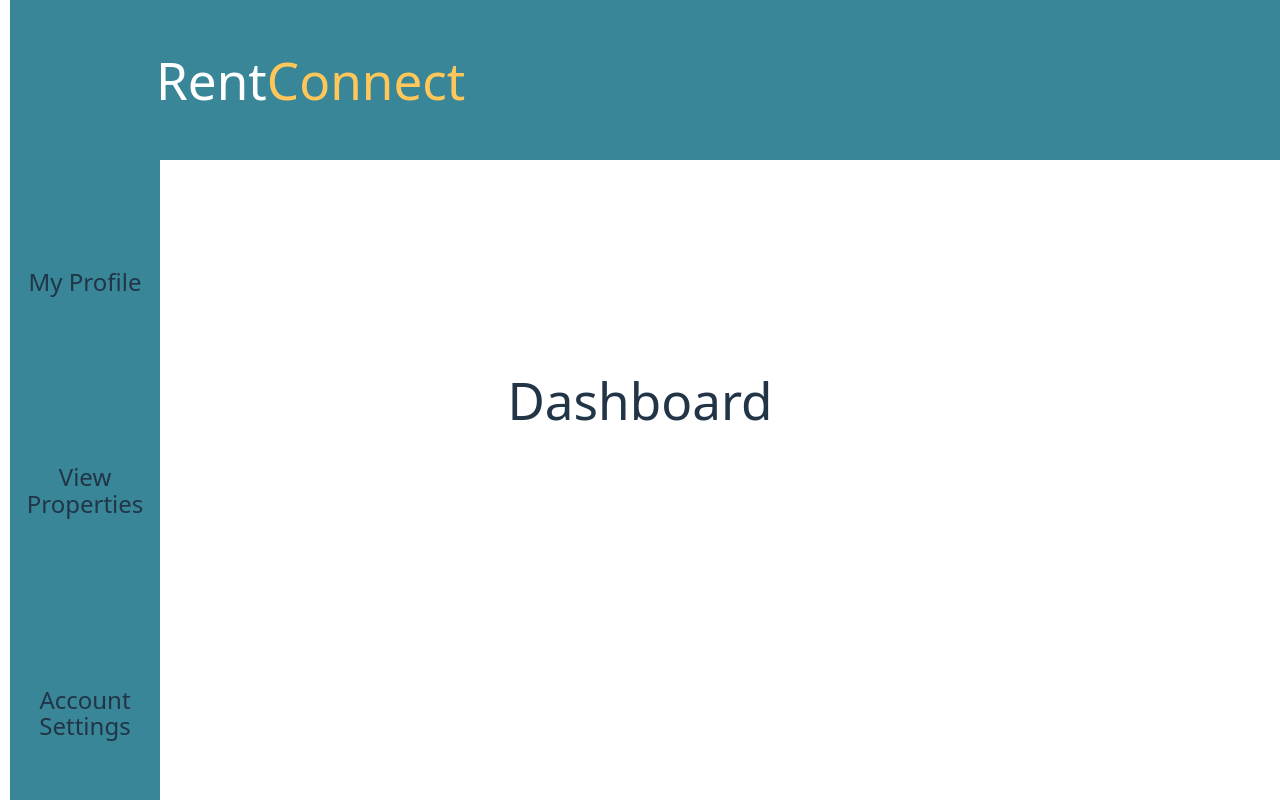
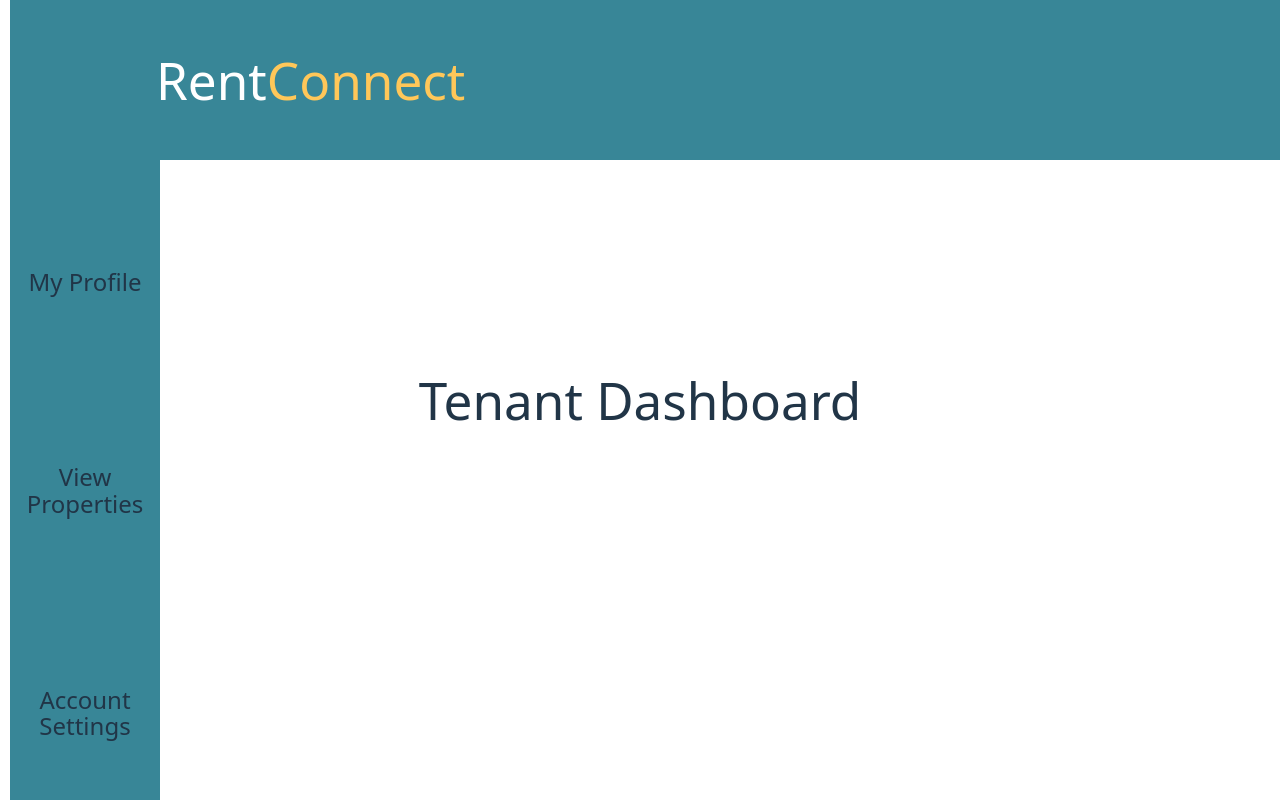
Before and after one commit to murray-pocha/RentConnect, a React (Vite) app in the folder Frontend/: page / in a window 1280 px wide. Built offline with nearby package versions, Linux system fonts and the light colour scheme; some icons are missing.

Commit message:
README changes

```diff
--- a/Frontend/src/components/TenantDashboard.jsx
+++ b/Frontend/src/components/TenantDashboard.jsx
@@ -5,8 +5,15 @@ import Sidenav from "./Sidenav";
 function TenantDashboard() {
   return (
     <>
-      <Header />
-        <h1>Dashboard</h1>
+      <Header/>
+        <div>
+          <div className="dashboard_header">
+            <div className="header_background"></div>
+            <div className=""></div>
+          </div>
+          <h1>Tenant Dashboard</h1>
+        </div>
+
       <Sidenav />
     </>
   )
```
Also changed, not shown: 2 other files (tests, documents, lock files or other folders).
